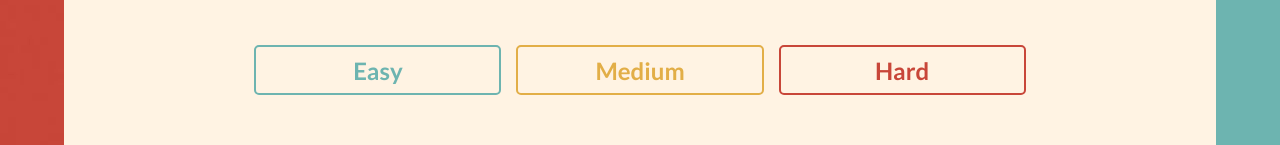
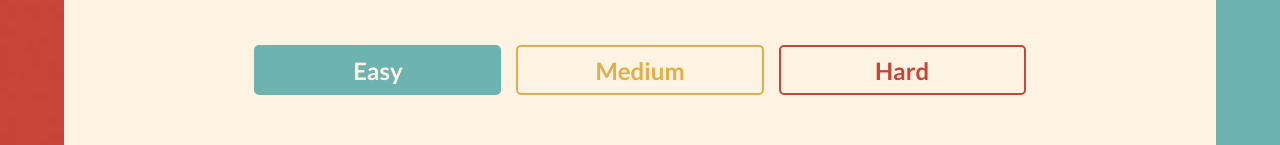
Before and after one commit to PollyFenne/Ye_olde_quiz_frontend, a React app: page /create in a window 1280 px wide. Shown: the part 379-524 px from the top of the page. Built offline with nearby package versions, Linux system fonts and the light colour scheme; no server answers.

Commit message:
Set easy as default level

```diff
--- a/src/pages/CreatePage/index.js
+++ b/src/pages/CreatePage/index.js
@@ -31,7 +31,7 @@ const CreatePage = () => {
   const [roundTwoTopic, setRoundTwoTopic] = useState("");
   const [roundThreeTopic, setRoundThreeTopic] = useState("");
 
-  const [easyActive, setEasyActive] = useState(false);
+  const [easyActive, setEasyActive] = useState(true);
   const [mediumActive, setMediumActive] = useState(false);
   const [hardActive, setHardActive] = useState(false);
 
```
